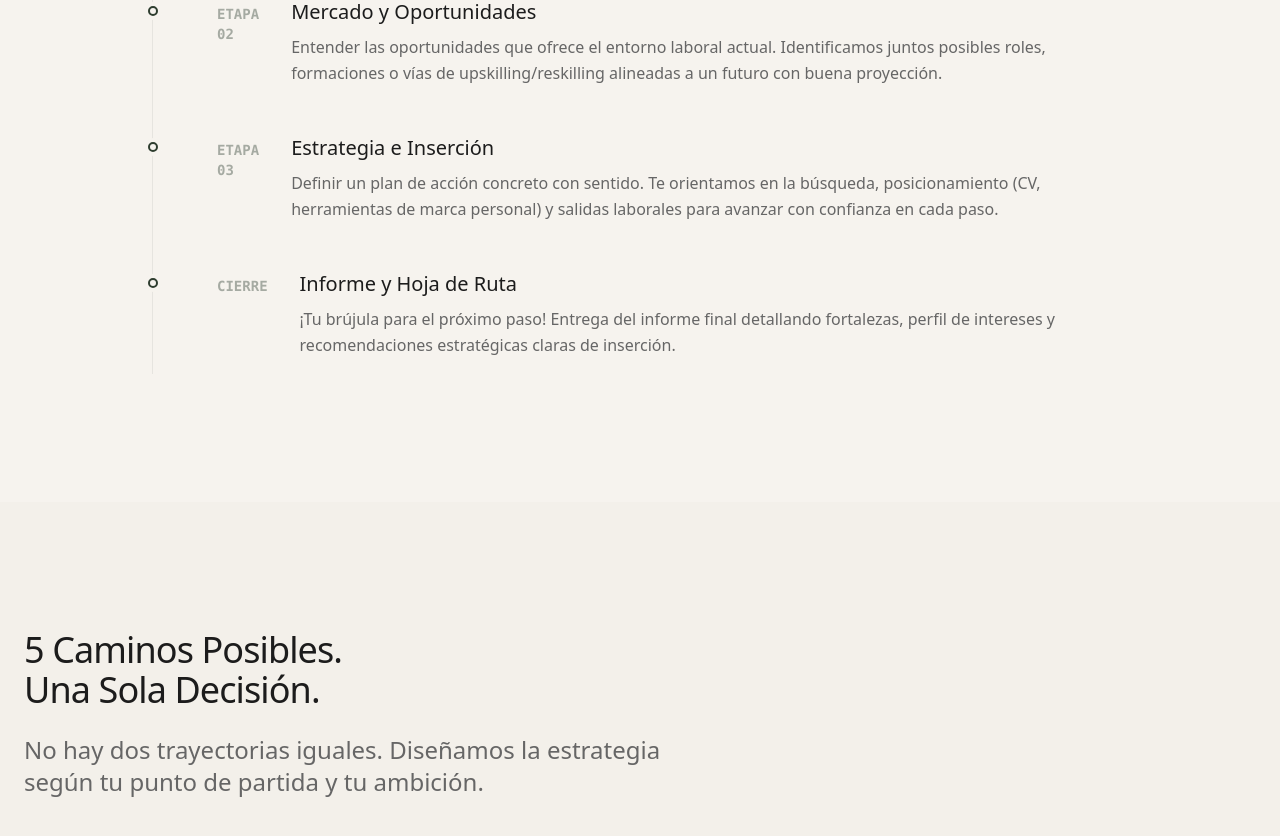
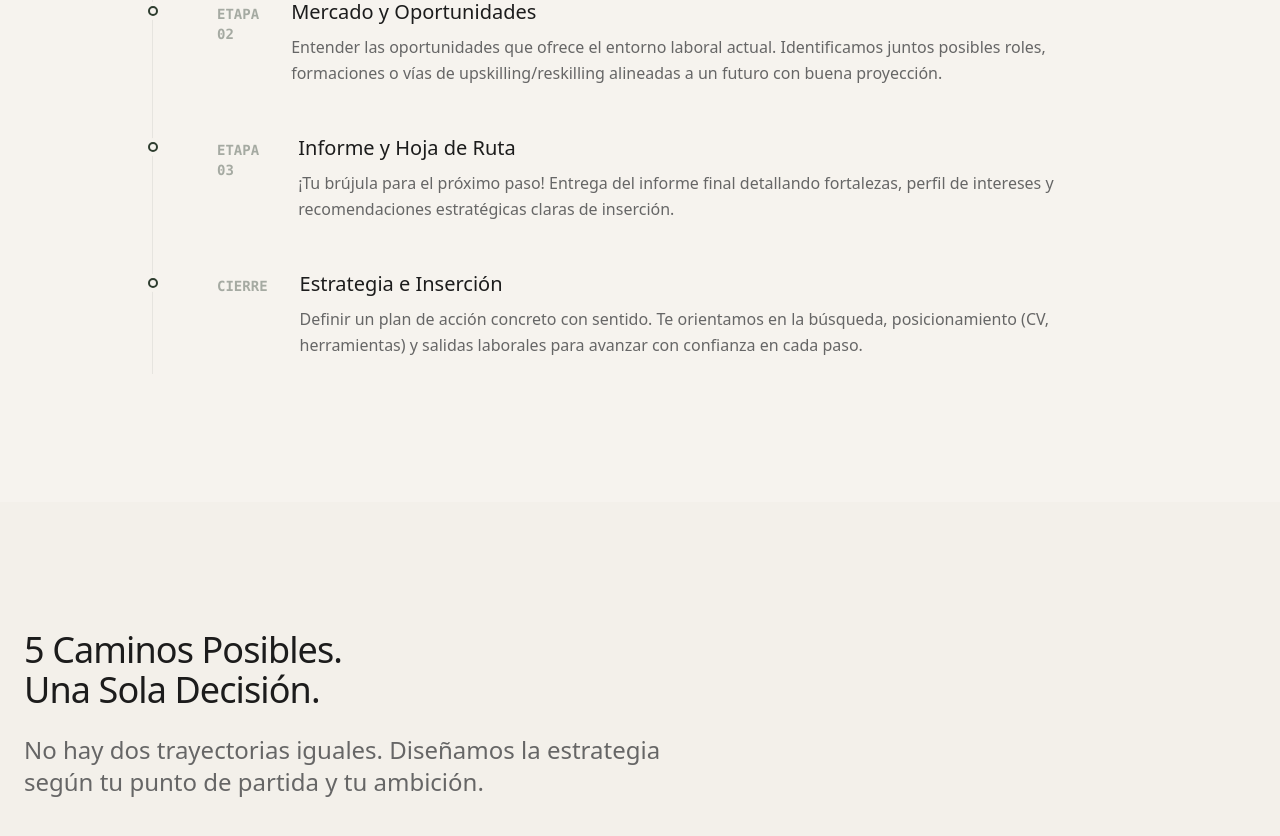
Before and after one commit to Nicosm1988/reinversi-n_profesional, a Next.js app: page / in a window 1280 px wide. Shown: the part 2720-3556 px from the top of the page. Built offline with nearby package versions, Linux system fonts and the light colour scheme.

Commit message:
update: swap method steps and refine strategy copy

```diff
--- a/components/sections/method.tsx
+++ b/components/sections/method.tsx
@@ -17,13 +17,13 @@ const steps = [
     },
     {
         step: "ETAPA 03",
-        title: "Estrategia e Inserción",
-        desc: "Definir un plan de acción concreto con sentido. Te orientamos en la búsqueda, posicionamiento (CV, herramientas de marca personal) y salidas laborales para avanzar con confianza en cada paso.",
+        title: "Informe y Hoja de Ruta",
+        desc: "¡Tu brújula para el próximo paso! Entrega del informe final detallando fortalezas, perfil de intereses y recomendaciones estratégicas claras de inserción.",
     },
     {
         step: "CIERRE",
-        title: "Informe y Hoja de Ruta",
-        desc: "¡Tu brújula para el próximo paso! Entrega del informe final detallando fortalezas, perfil de intereses y recomendaciones estratégicas claras de inserción.",
+        title: "Estrategia e Inserción",
+        desc: "Definir un plan de acción concreto con sentido. Te orientamos en la búsqueda, posicionamiento (CV, herramientas) y salidas laborales para avanzar con confianza en cada paso.",
     }
 ];
 
```
